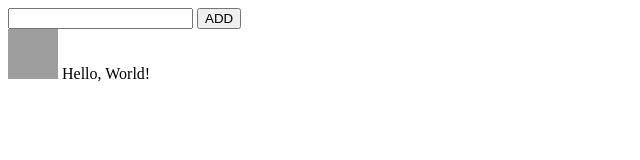
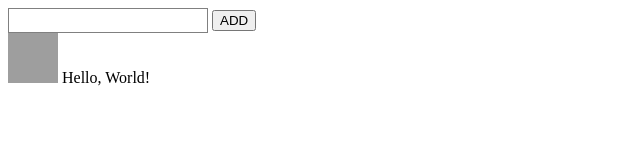
Before and after one commit to zkan/build-your-first-static-website-with-gatuk, a plain HTML site: page index.html in a window 1280 px wide. Shown: the full height of the page, 0-640 px from the left. Drawn offline with Linux system fonts and the light colour scheme; grey boxes are pictures that could not be loaded.

Commit message:
Add inline style to text input :bear:

```diff
--- a/index.html
+++ b/index.html
@@ -8,7 +8,7 @@
 </head>
 
 <body>
-    <input type="text" />
+    <input type="text" style="width: 200px; height: 25px; border: 1px solid grey" />
     <button>ADD</button>
 
     <div>
```
